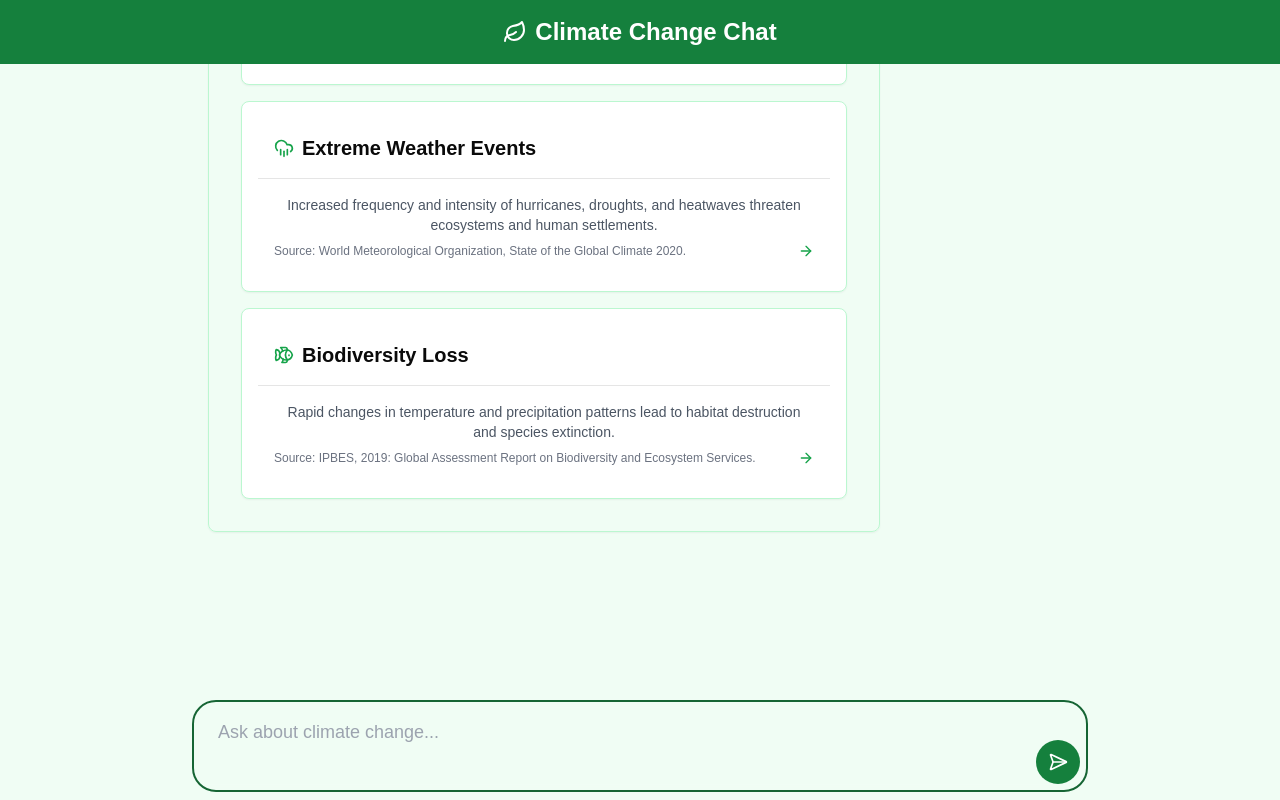
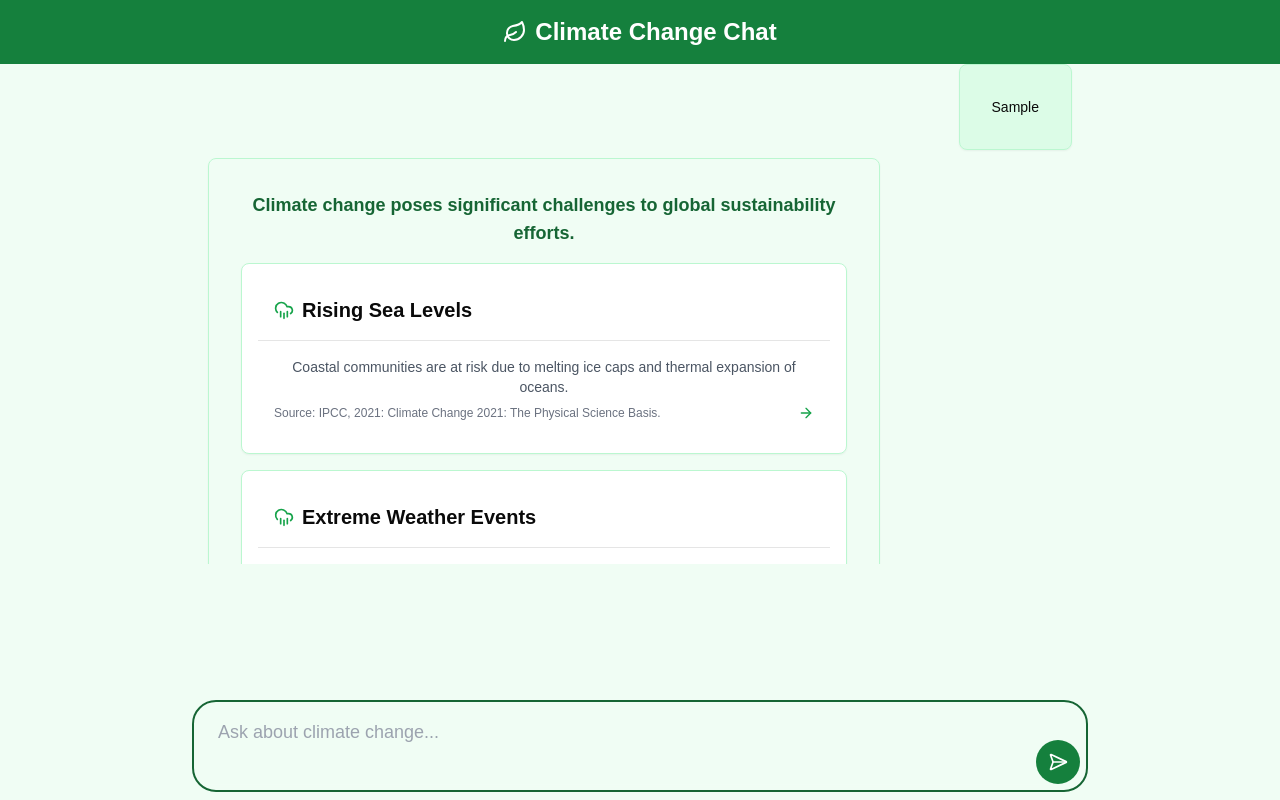
Before and after one commit to Rutwij12/climate-change-frontend, a Next.js app: page /chat in a window 1280 px wide. Both pictures are taken after typing "Sample" into the empty fields and a click on the button 1058 px from the left and 762 px from the top of the page. Built offline with nearby package versions, Linux system fonts and the light colour scheme.

Commit message:
Feat: Make auto scroll jump to new user input displayed right before the LLM responses

```diff
--- a/src/components/MessageList.tsx
+++ b/src/components/MessageList.tsx
@@ -3,12 +3,18 @@ import React, { useEffect, useRef } from "react";
 import ChatMessage from "./ChatMessage";
 import { ChatMessage_T as ChatMessageType } from "@/types";
 
+/**
+ * Displays user prompt and LLM responses
+ * @param param0
+ * @returns
+ */
 export default function MessageList({ messages }: { messages: ChatMessageType[] }) {
   const containerRef = useRef<HTMLDivElement>(null);
+  const userMessageRef = useRef<HTMLDivElement>(null);
 
   useEffect(() => {
-    if (containerRef.current) {
-      containerRef.current.scrollTop = containerRef.current.scrollHeight;
+    if (userMessageRef.current) {
+      userMessageRef.current.scrollIntoView({ behavior: "smooth", block: "start" });
     }
   }, [messages]);
 
@@ -18,8 +24,13 @@ export default function MessageList({ messages }: { messages: ChatMessageType[]
       className="w-full h-[500px] overflow-y-auto" // Full width and scrollable height
     >
       <div className="max-w-4xl mx-auto p-4"> {/* Center messages */}
-        {messages.map((message) => (
-          <ChatMessage key={message.id} message={message} />
+      {messages.map((message) => (
+          <div
+            key={message.id}
+            ref={message.type === 'user' ? userMessageRef : null} // Attach ref only to user messages
+          >
+            <ChatMessage message={message} />
+          </div>
         ))}
       </div>
     </div>
```
